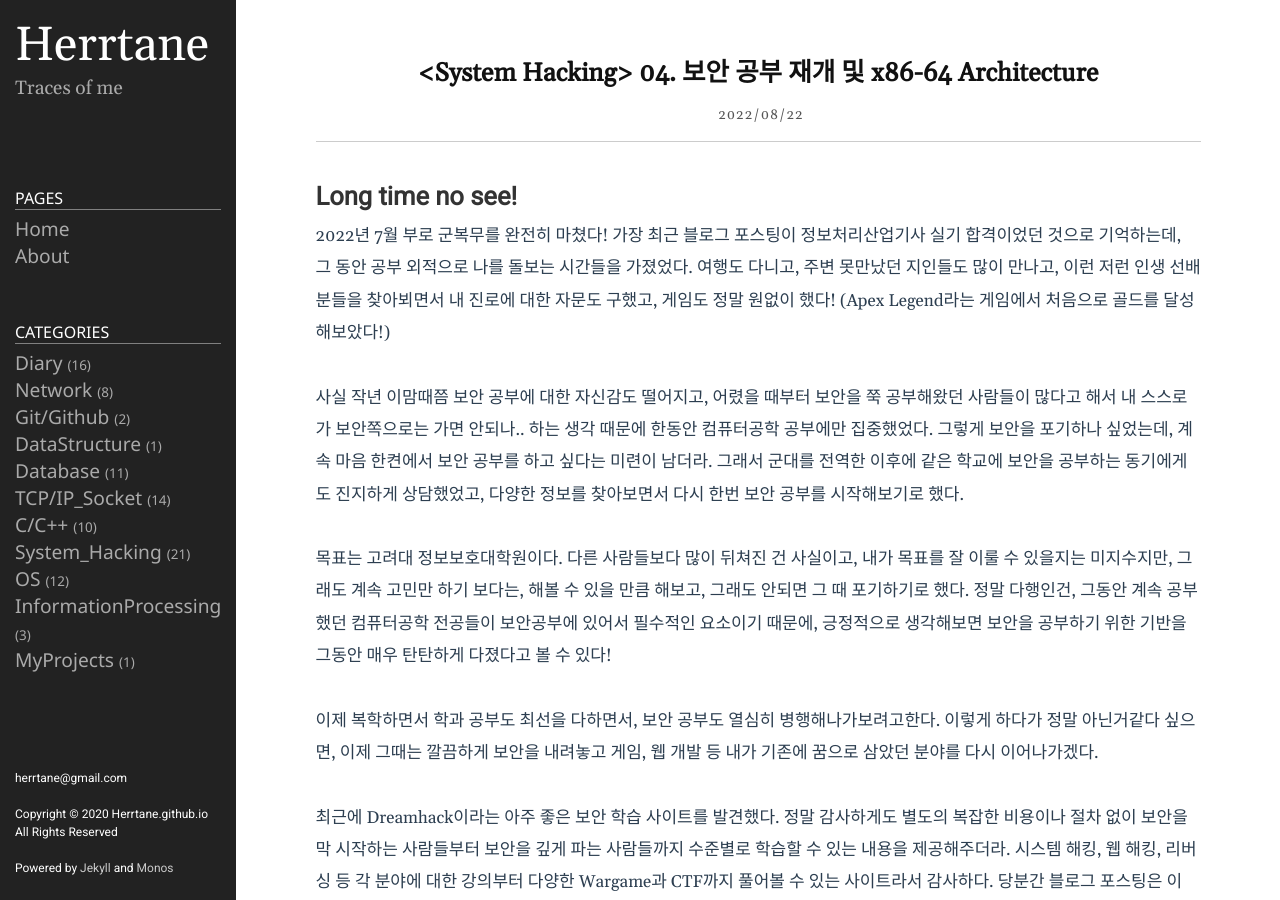
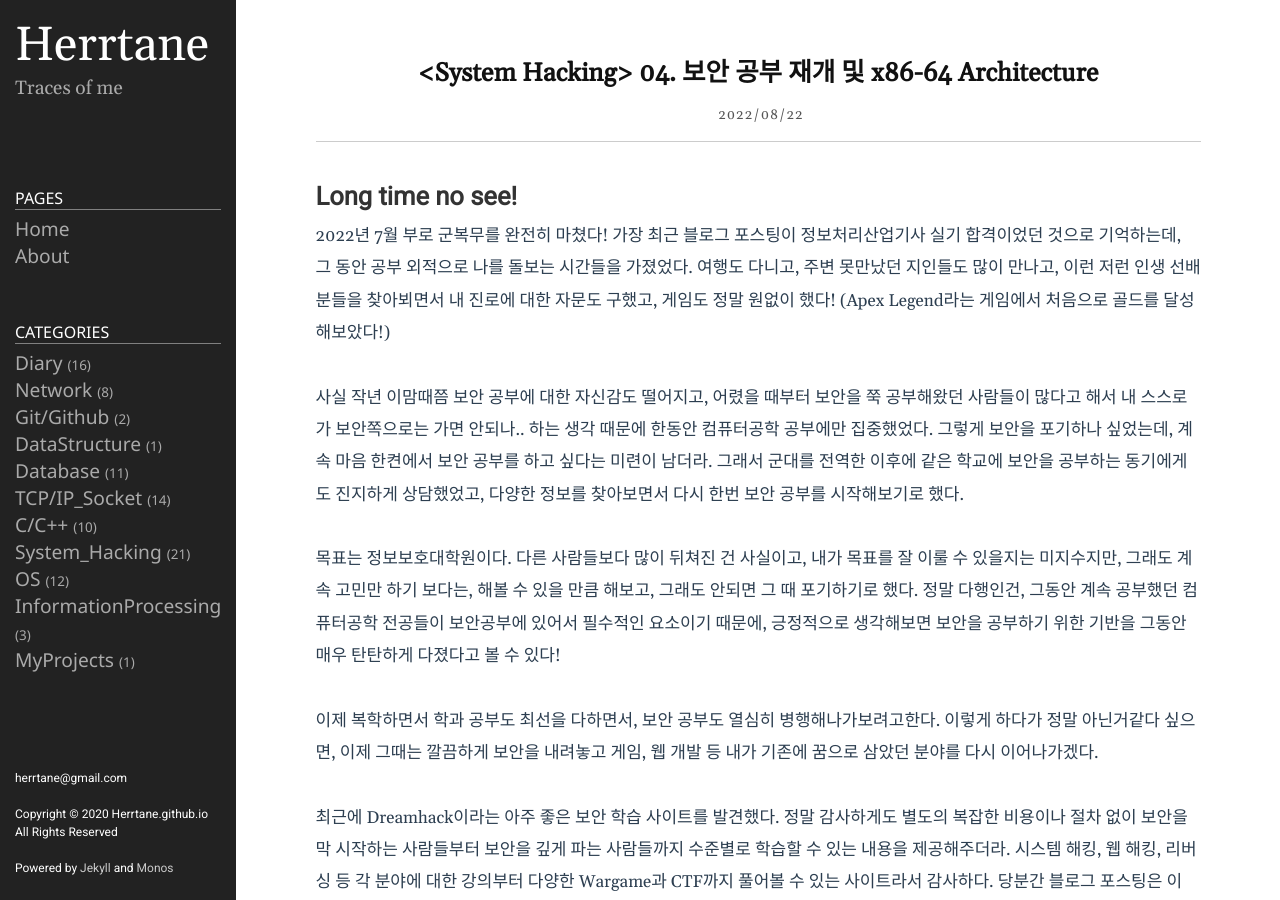
Before and after one commit to Herrtane/Herrtane.github.io, a Jekyll site: the page built from _posts/SystemHacking/2022-08-22-systemhacking-x86architecture.markdown, in a window 1280 px wide and 900 px high. Built offline with Jekyll 4.4.1, drawn with Linux system fonts in a browser that asks for light colours; comment, search, counter and statistics services are not loaded.

Commit message:
Modify Post

```diff
--- a/_posts/SystemHacking/2022-08-22-systemhacking-x86architecture.markdown
+++ b/_posts/SystemHacking/2022-08-22-systemhacking-x86architecture.markdown
@@ -16,7 +16,7 @@ comments: true
 
 <br/>
 
-목표는 고려대 정보보호대학원이다. 다른 사람들보다 많이 뒤쳐진 건 사실이고, 내가 목표를 잘 이룰 수 있을지는 미지수지만, 그래도 계속 고민만 하기 보다는, 해볼 수 있을 만큼 해보고, 그래도 안되면 그 때 포기하기로 했다. 정말 다행인건, 그동안 계속 공부했던 컴퓨터공학 전공들이 보안공부에 있어서 필수적인 요소이기 때문에, 긍정적으로 생각해보면 보안을 공부하기 위한 기반을 그동안 매우 탄탄하게 다졌다고 볼 수 있다!
+목표는 정보보호대학원이다. 다른 사람들보다 많이 뒤쳐진 건 사실이고, 내가 목표를 잘 이룰 수 있을지는 미지수지만, 그래도 계속 고민만 하기 보다는, 해볼 수 있을 만큼 해보고, 그래도 안되면 그 때 포기하기로 했다. 정말 다행인건, 그동안 계속 공부했던 컴퓨터공학 전공들이 보안공부에 있어서 필수적인 요소이기 때문에, 긍정적으로 생각해보면 보안을 공부하기 위한 기반을 그동안 매우 탄탄하게 다졌다고 볼 수 있다!
 
 <br/>
 
```
